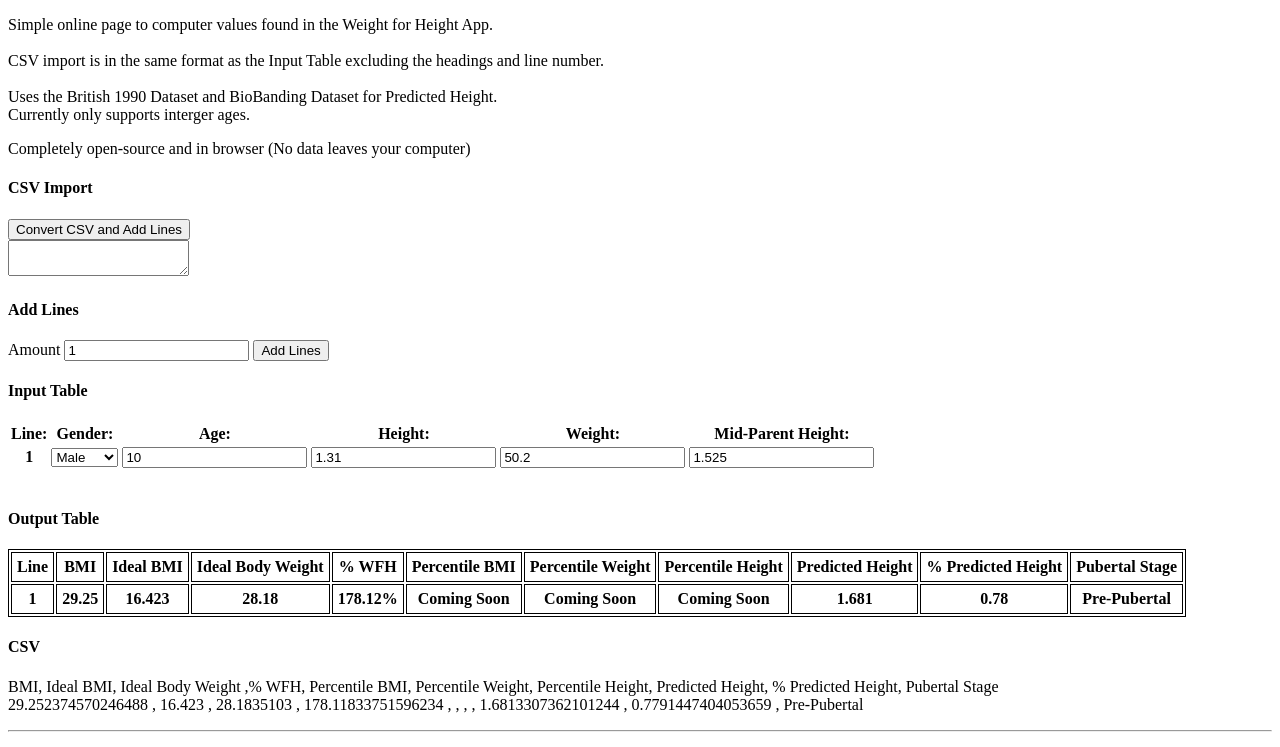
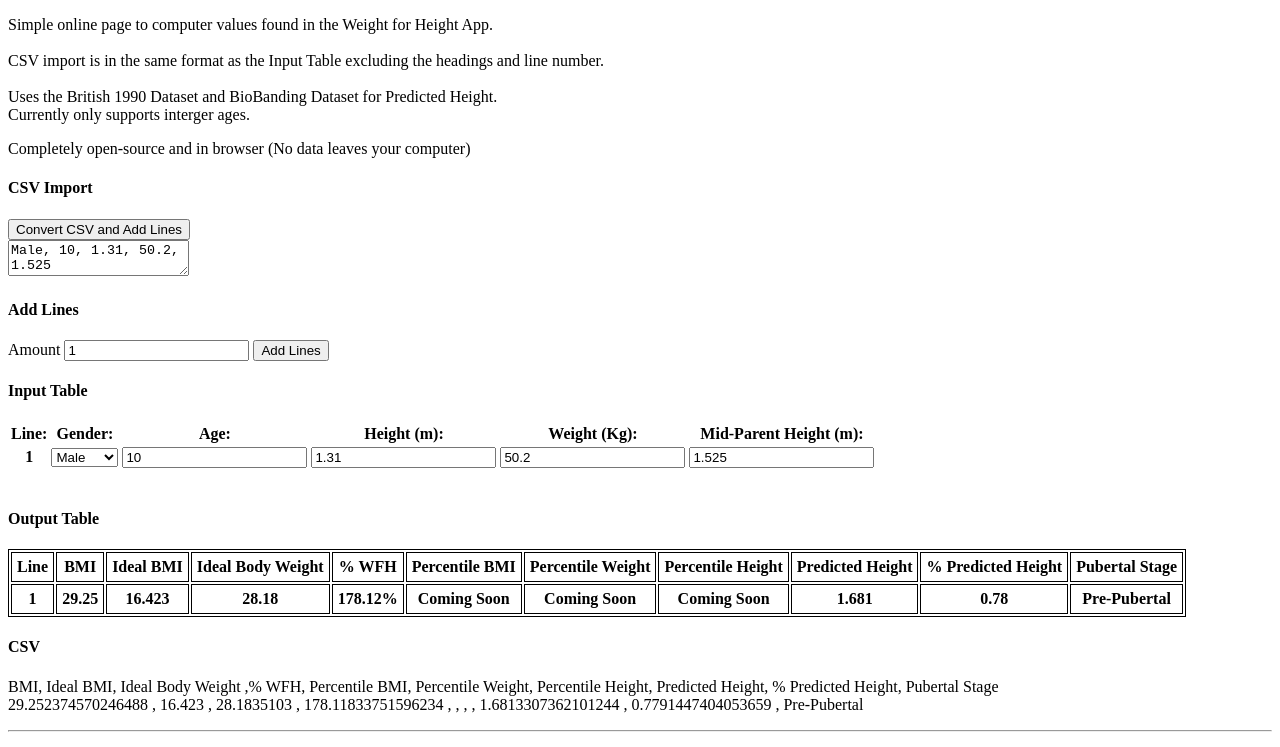
Before and after one commit to JimbosJumbos/JimbosJumbos.github.io, a plain HTML site: page index.html in a window 1280 px wide. Shown: the top 747 px of the page. Drawn offline with Linux system fonts and the light colour scheme.

Commit message:
Update index.html

```diff
--- a/index.html
+++ b/index.html
@@ -23,7 +23,7 @@
 
 <h4> CSV Import </h4>
 <button onClick='lineCount = CSVInput(lineCount, I_LineZone, O_LineZone);'>Convert CSV and Add Lines</button><br>
-<textarea id='CSVInput' ></textarea>
+<textarea id='CSVInput' >Male, 10, 1.31, 50.2, 1.525</textarea>
 
 <h4> Add Lines </h4>
 Amount <input type='number' id='LineAmount' value='1'>
@@ -36,10 +36,9 @@ Amount <input type='number' id='LineAmount' value='1'>
     <th> Line: </th>
     <th>Gender: </th>
     <th>Age:</th>
-    <th>Height:</th>
-    <th>Weight:</th>
-    <th>Mid-Parent Height:</th>
-
+    <th>Height (m):</th>
+    <th>Weight (Kg):</th>
+    <th>Mid-Parent Height (m):</th>
   </tr>
 
   <tr id='I_1'>
```
